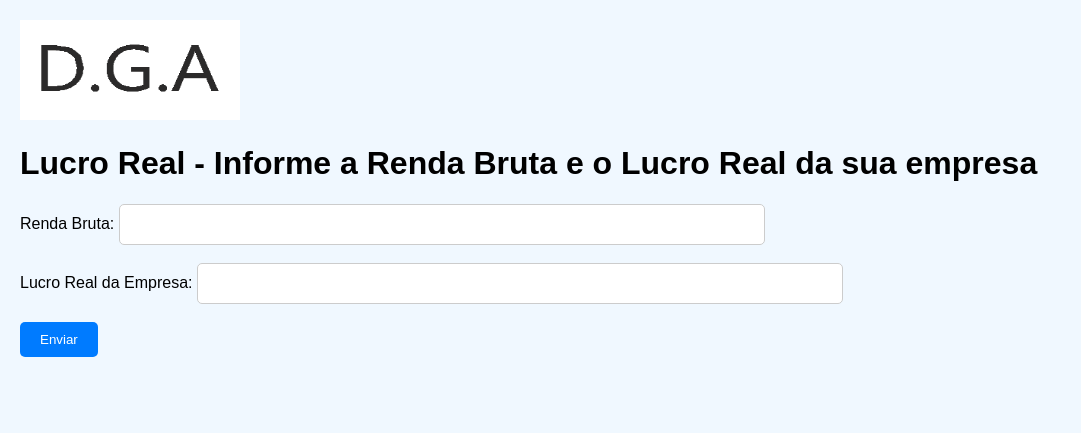
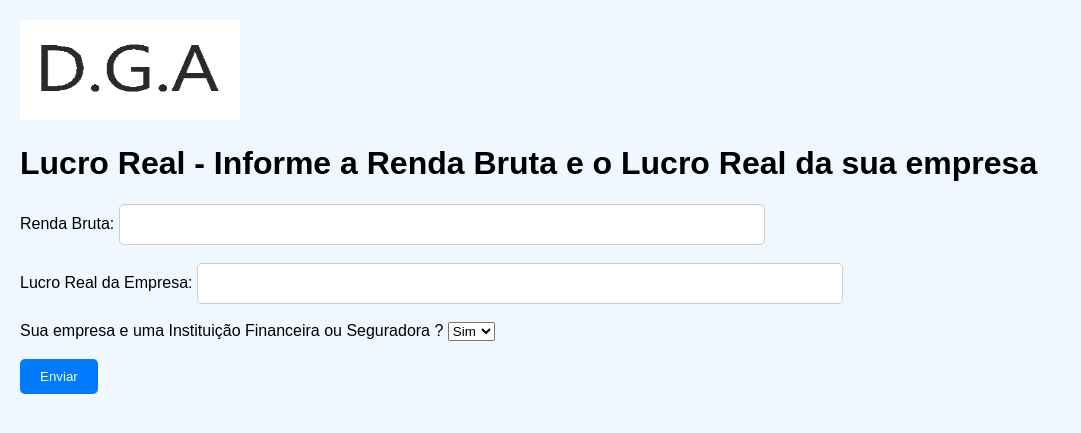
Before and after one commit to danielaniceto/ferramenta_calculo_imposto, a Flask app: template templates/lucro_real.html in a window 1280 px wide. Shown: the top 433 px of the page, without its empty margins (0-1081 px from the left). Run offline with Flask 3, Linux system fonts and the light colour scheme; the template is opened without the code that fills it, so the values that code supplies are empty.

Commit message:
Alterações na html do lucro real, coleta de dados

```diff
--- a/templates/lucro_real.html
+++ b/templates/lucro_real.html
@@ -25,7 +25,19 @@
         </br>
         </br>
 
-        <button type="submit" > Enviar </button>
+        Sua empresa e uma Instituição Financeira ou Seguradora ?
+        <select name="SimOuNao">
+            <option value="Sim"> Sim </option>
+            <option value="Nao"> Não </option>
+        </select>
+
+    </br>
+    </br>
+
+    <button type="submit" > Enviar </button>
+
+        </br>
+        </br>
 
     </form>
 
```
